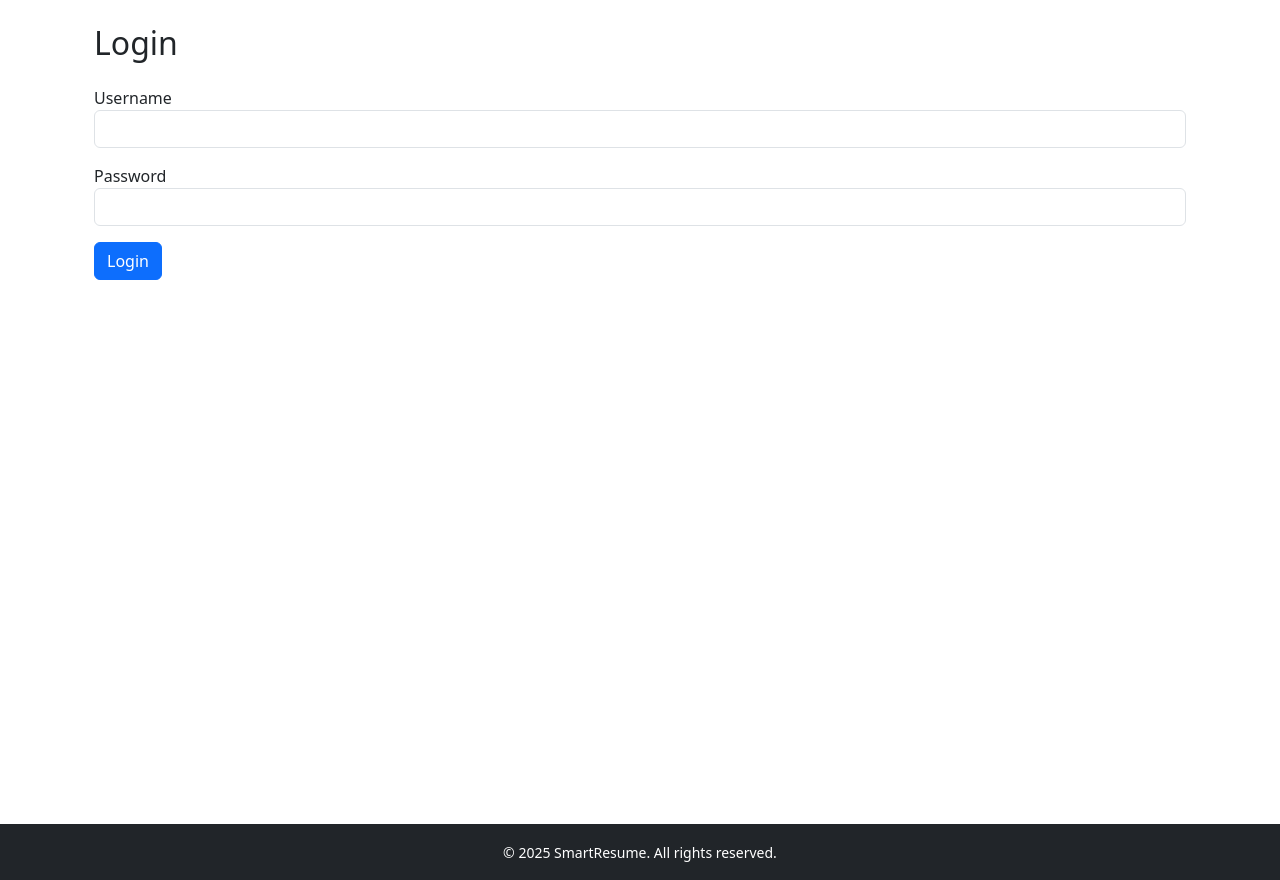
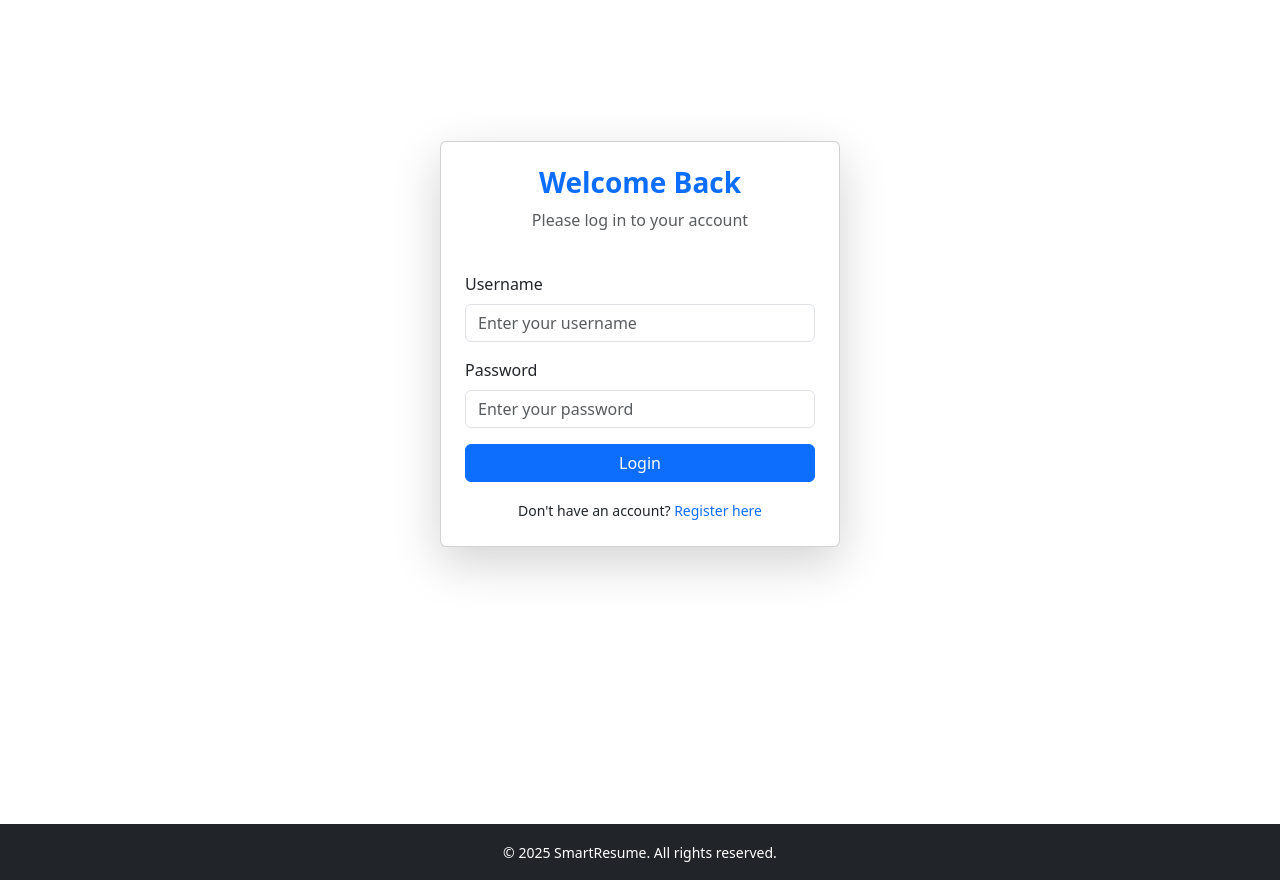
Before and after one commit to Mamun8854/resume-builder, a Django app: page /accounts/login/ in a window 1280 px wide. Shown: the part 56-936 px from the top of the page. Run offline with Django 3.2, Linux system fonts and the light colour scheme.

Commit message:
style: update ui

```diff
--- a/accounts/templates/login.html
+++ b/accounts/templates/login.html
@@ -2,19 +2,35 @@
 {% block title %}Login{% endblock %}
 
 {% block content %}
-<div class="container">
-    <h2 class="mb-4">Login</h2>
+<div class="container d-flex justify-content-center align-items-center" style="min-height: 80vh;">
+    <div class="card shadow-lg p-4" style="width: 100%; max-width: 400px;">
+        <div class="text-center mb-4">
+            <h3 class="fw-bold text-primary">Welcome Back</h3>
+            <p class="text-muted">Please log in to your account</p>
+        </div>
         <form method="post">
             {% csrf_token %}
             <div class="mb-3">
-            <label>Username</label>
-            <input type="text" name="username" class="form-control" required>
+                <label for="username" class="form-label">Username</label>
+                <div class="input-group">
+                    <input type="text" name="username" id="username" class="form-control" placeholder="Enter your username" required>
                 </div>
+            </div>
+
             <div class="mb-3">
-            <label>Password</label>
-            <input type="password" name="password" class="form-control" required>
+                <label for="password" class="form-label">Password</label>
+                <div class="input-group">
+                    <input type="password" name="password" id="password" class="form-control" placeholder="Enter your password" required>
                 </div>
+            </div>
+
+            <div class="d-grid">
                 <button class="btn btn-primary" type="submit">Login</button>
+            </div>
         </form>
+        <div class="text-center mt-3">
+            <small>Don't have an account? <a href="{% url 'register' %}" class="text-decoration-none">Register here</a></small>
+        </div>
+    </div>
 </div>
 {% endblock %}
```
Lines whose indentation alone changed are shown as unchanged.
